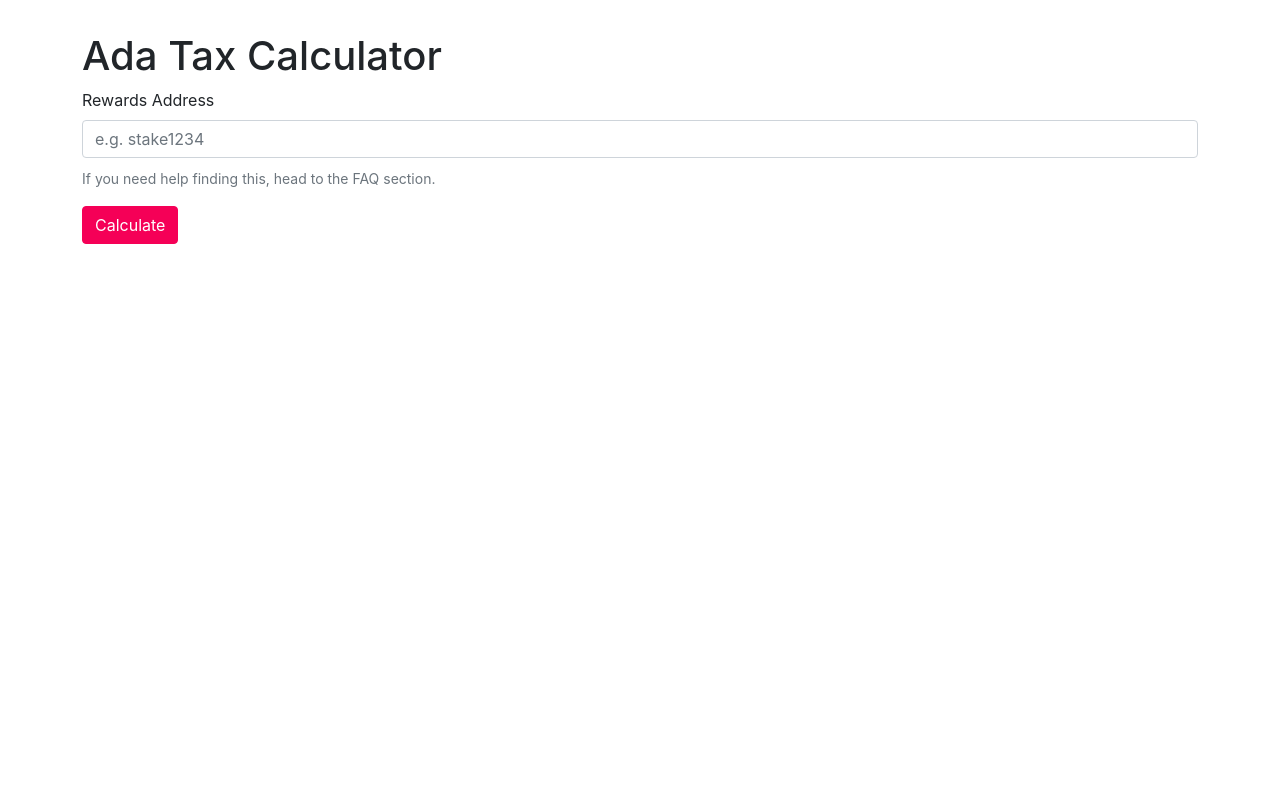
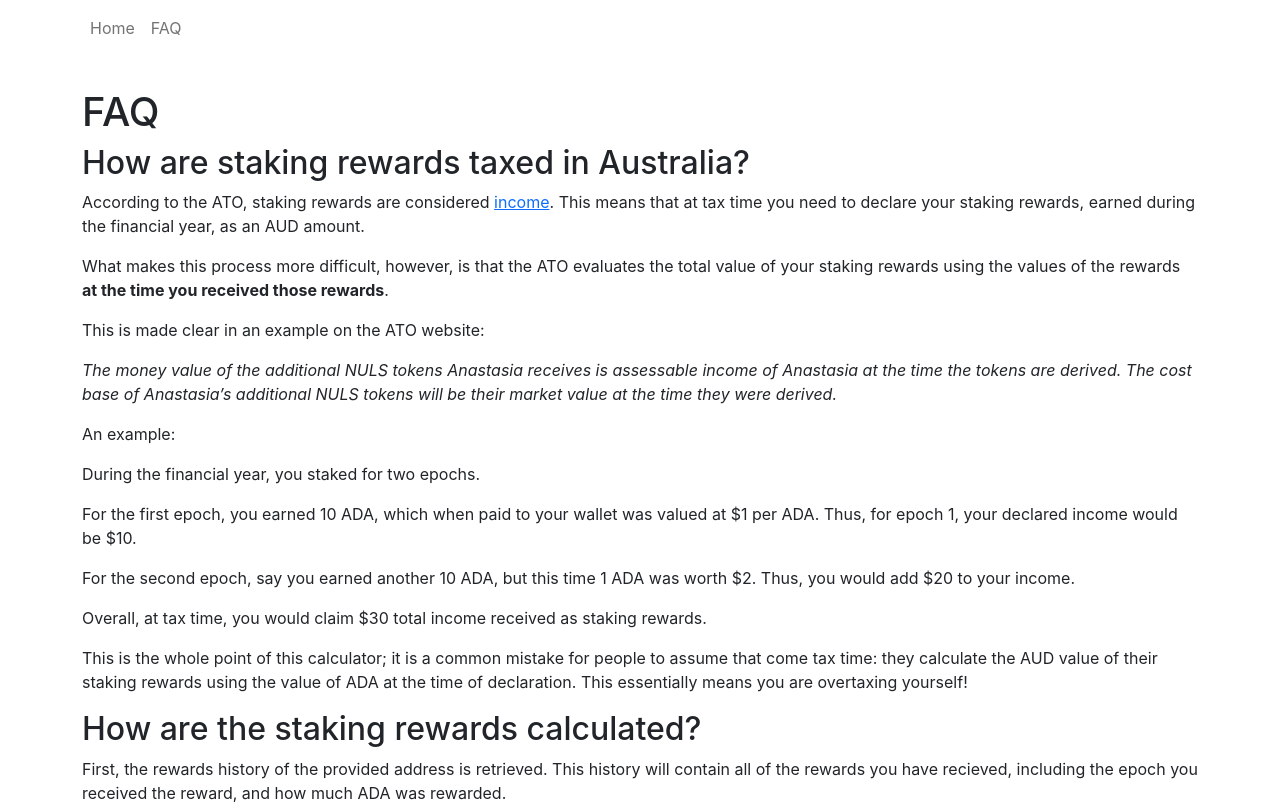
Before and after one commit to ccaalluumm/ada-tax-calculator, a React (Create React App) app: page /faq in a window 1280 px wide. Shown: the top 804 px of the page. Built offline with nearby package versions, Linux system fonts and the light colour scheme; the HTML template or start-up script is replaced by a standard one.

Commit message:
add faq section

```diff
--- a/package.json
+++ b/package.json
@@ -18,6 +18,7 @@
     "react": "^17.0.2",
     "react-bootstrap": "^1.6.1",
     "react-dom": "^17.0.2",
+    "react-markdown": "^7.0.1",
     "react-router-dom": "^5.3.0",
     "react-scripts": "4.0.3",
     "typescript": "^4.4.2",
--- a/src/App.tsx
+++ b/src/App.tsx
@@ -2,6 +2,8 @@ import React, { ReactElement } from 'react';
 import { BrowserRouter as Router, Route, Switch } from 'react-router-dom';
 
 import './App.css';
+import Navbar from './components/Navbar';
+import Faq from './pages/faq/Faq';
 import Home from './pages/home/Home';
 
 
@@ -9,10 +11,14 @@ const App = (): ReactElement => {
 
 	return (
 		<Router>
+			<Navbar />
 			<div className="App">
 				<Switch>
-					<Route path="/">
+					<Route exact path="/">
 						<Home />
+					</Route>
+					<Route path="/faq">
+						<Faq />
 					</Route>
 				</Switch>
 			</div>
--- /dev/null
+++ b/src/components/Navbar.tsx
@@ -0,0 +1,21 @@
+import React, { ReactElement } from 'react';
+import BootstrapNavbar from 'react-bootstrap/Navbar';
+import BootstrapNav from 'react-bootstrap/Nav';
+import Container from 'react-bootstrap/Container';
+
+const Navbar = (): ReactElement => {
+	return (
+		<>
+			<BootstrapNavbar>
+				<Container>
+					<BootstrapNav>
+						<BootstrapNav.Link href="/">Home</BootstrapNav.Link>
+						<BootstrapNav.Link href="/faq">FAQ</BootstrapNav.Link>
+					</BootstrapNav>
+				</Container>
+			</BootstrapNavbar>
+		</>
+	);
+};
+
+export default Navbar;
--- a/src/components/TaxBreakdown.tsx
+++ b/src/components/TaxBreakdown.tsx
@@ -11,10 +11,13 @@ interface TaxBreakdownProps {
 const LOVELACE_IN_ADA = 1000000;
 
 const TaxBreakdown: React.FC<TaxBreakdownProps> = ({ rewards }): ReactElement => {
-	const [total, setTotal] = useState(0);
+	const [totalAud, setTotalAud] = useState(0);
+	const [totalAda, setTotalAda] = useState(0);
 	useEffect(() => {
-		const amounts = rewards.map(reward => (reward.amount / LOVELACE_IN_ADA * reward.price));
-		setTotal(sum(amounts));
+		const audSum = rewards.map(reward => (reward.amount / LOVELACE_IN_ADA * reward.price));
+		const adaSum = rewards.map(reward => (reward.amount / LOVELACE_IN_ADA));
+		setTotalAud(sum(audSum));
+		setTotalAda(sum(adaSum));
 	}, []);
 	return (
 		<Container className="mt-4 px-0">
@@ -37,8 +40,8 @@ const TaxBreakdown: React.FC<TaxBreakdownProps> = ({ rewards }): ReactElement =>
 					))}
 					<tr>
 						<td></td>
-						<td></td>
-						<td>${total.toFixed(2)}</td>
+						<td>{totalAda.toFixed(2)} ₳</td>
+						<td>${totalAud.toFixed(2)}</td>
 					</tr>
 				</tbody>
 			</Table>
--- /dev/null
+++ b/src/pages/faq/Faq.tsx
@@ -0,0 +1,58 @@
+import React, { ReactElement } from 'react';
+import Container from 'react-bootstrap/Container';
+import stakeAddress from '../../images/daedalus_staking.png';
+
+const atoStaking = 'https://www.ato.gov.au/general/gen/tax-treatment-of-crypto-currencies-in-australia---specifically-bitcoin/?page=2#Stakingrewardsandairdrops';
+
+const Faq = (): ReactElement => {
+	return (
+		<Container>
+			<h1>FAQ</h1>
+			<h2>How are staking rewards taxed in Australia?</h2>
+			<p>
+				According to the ATO, staking rewards are considered <a href={atoStaking}>income</a>.
+
+				This means that at tax time you need to declare your staking rewards, earned during the financial year, as an AUD amount.
+			</p>
+			<p>
+				What makes this process more difficult, however, is that the ATO evaluates the total value of your staking rewards using the values of the rewards <b>at the time you received those rewards</b>.
+			</p>
+			<p>
+				This is made clear in an example on the ATO website:
+			</p>
+			<p>
+				<i>The money value of the additional NULS tokens Anastasia receives is assessable income of Anastasia at the time the tokens are derived. The cost base of Anastasia’s additional NULS tokens will be their market value at the time they were derived.</i>
+			</p>
+			<p>
+				An example:
+			</p>
+			<p>
+				During the financial year, you staked for two epochs.
+			</p>
+			<p>
+				For the first epoch, you earned 10 ADA, which when paid to your wallet was valued at $1 per ADA. Thus, for epoch 1, your declared income would be $10.
+			</p>
+			<p>
+				For the second epoch, say you earned another 10 ADA, but this time 1 ADA was worth $2. Thus, you would add $20 to your income.
+			</p>
+			<p>
+				Overall, at tax time, you would claim $30 total income received as staking rewards.
+			</p>
+			<p>This is the whole point of this calculator; it is a common mistake for people to assume that come tax time: they calculate the AUD value of their staking rewards using the value of ADA at the time of declaration. This essentially means you are overtaxing yourself!</p>
+
+			<h2>How are the staking rewards calculated?</h2>
+			<p>First, the rewards history of the provided address is retrieved. This history will contain all of the rewards you have recieved, including the epoch you received the reward, and how much ADA was rewarded.</p>
+			<p>Using this history, for every staking reward paid, the value of ADA (in AUD) at the time you receivedthe reward is multiplied by the amount of ADA you earned.</p>
+
+			<h2>How is the value of ADA calculated at the time of receival?</h2>
+			<p>When you earn rewards from staking your ADA, you receive the rewards at the beginning of the next epoch.</p>
+			<p>Using an example, if you were to earn 10 ADA from epoch 100, you would receive that ADA at the beginning of epoch 101. Therefore, the value of your rewards are calculated by retrieving the value of ADA at the begging of the epoch after you earned your reward.</p>
+
+			<h2>Where do I find my staking rewards address?</h2>
+			<p>To find your rewards address on Daedalus, open the delegation center tab, located just below the wallet tab. Then, select the rewards tab. See the image below.</p>
+			<img src={stakeAddress} alt="Daedalus Staking Rewards Address" className="w-100" />
+		</Container>
+	);
+};
+
+export default Faq;
--- a/src/pages/home/Home.tsx
+++ b/src/pages/home/Home.tsx
@@ -33,8 +33,8 @@ const Home = (): ReactElement => {
 
 	const handleOnClick = async () => {
 		setLoading(true);
-		const data = await calculateStakingRewards();
-		await Promise.all<AdaRewards>(data)
+		const stakingRewards = await calculateStakingRewards();
+		await Promise.all<AdaRewards>(stakingRewards)
 			.then((rewards) => setRewards(rewards))
 			.catch(err => setErrorMessage(err));
 		setLoading(false);
@@ -46,7 +46,7 @@ const Home = (): ReactElement => {
 
 	return (
 		<Container>
-			<h1>Ada Tax Calculator</h1>
+			<h1>Staking Rewards Calculator</h1>
 			<Form>
 				<Form.Group className="mb-3">
 					<Form.Label>Rewards Address</Form.Label>
```
Also changed, not shown: src/images/daedalus_staking.png (added), src/pages/faq/Faq.md (added), 1 other file (tests, documents, lock files or other folders).
